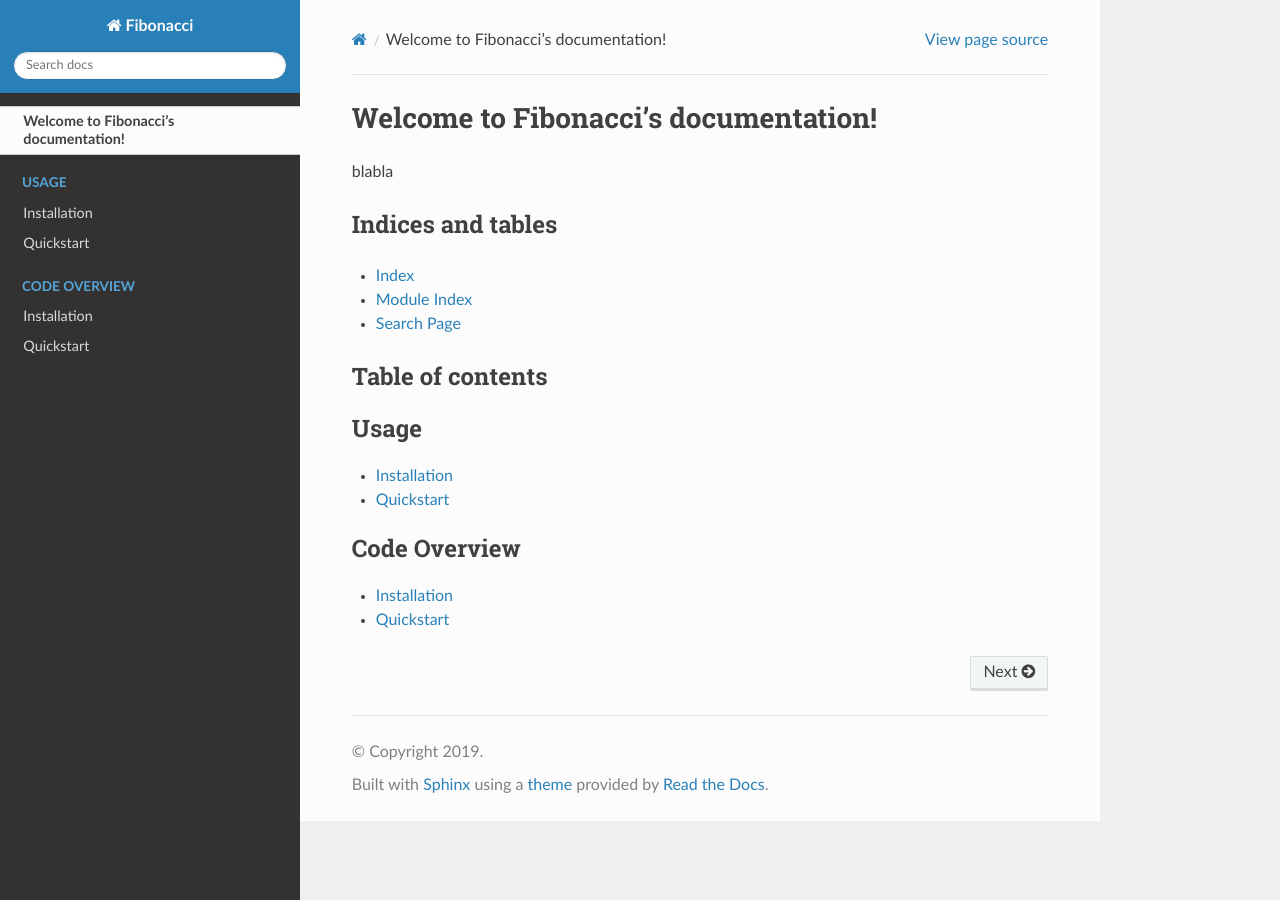
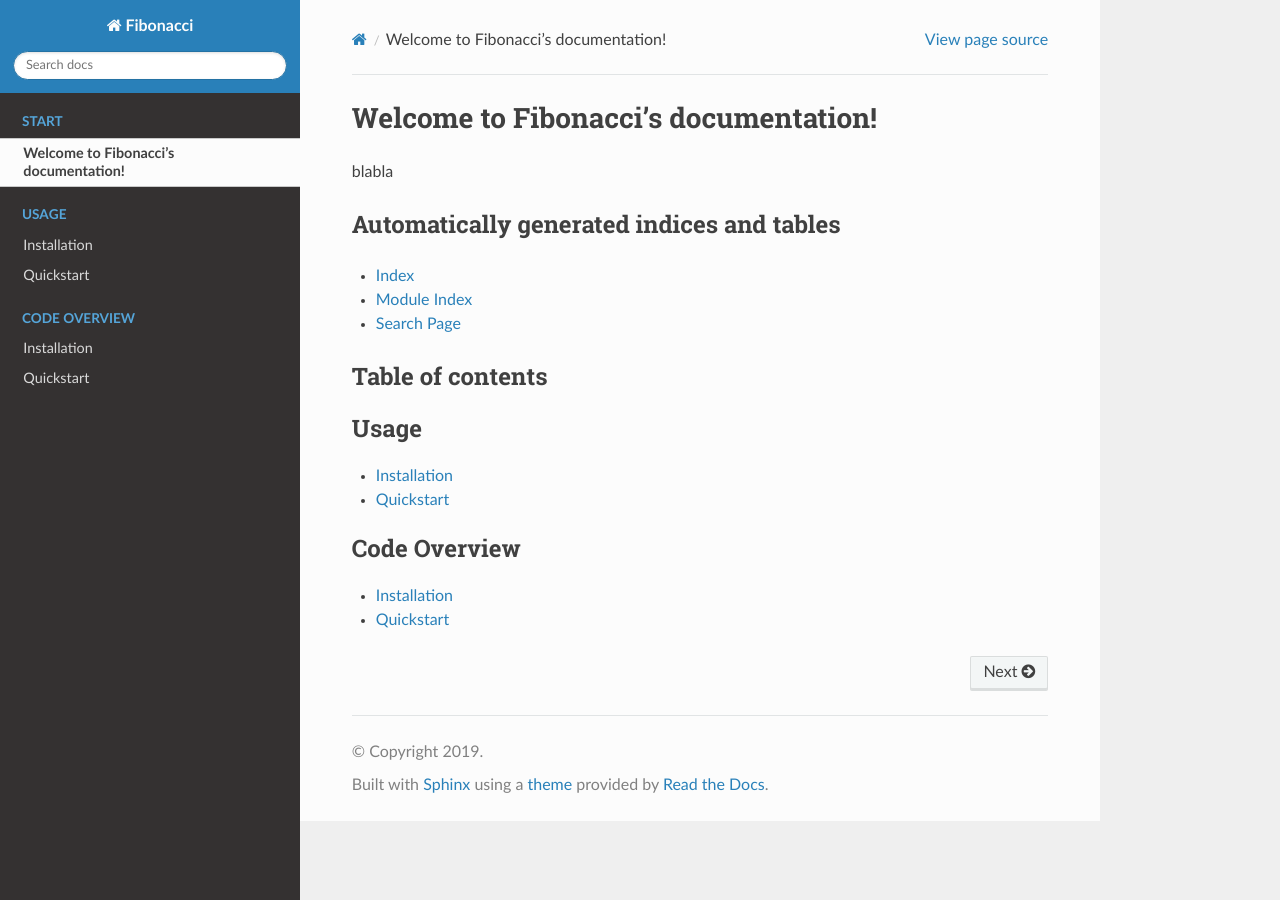
Before and after one commit to finefoot/sphinxtest, a Sphinx documentation site: the page built from docs/index.rst, in a window 1280 px wide. Built offline with Sphinx 7.4.7 and the Read the Docs theme 2.0.0, drawn with Linux system fonts in a browser that asks for light colours.

Commit message:
Update index.rst

```diff
--- a/docs/index.rst
+++ b/docs/index.rst
@@ -3,8 +3,8 @@ Welcome to Fibonacci's documentation!
 
 blabla
 
-Indices and tables
-------------------
+Automatically generated indices and tables
+------------------------------------------
 
 * :ref:`genindex`
 * :ref:`modindex`
@@ -14,6 +14,8 @@ Table of contents
 -----------------
 
 .. toctree::
+   :maxdepth: 1
+   :caption: Start
    :hidden:
 
    self
```
